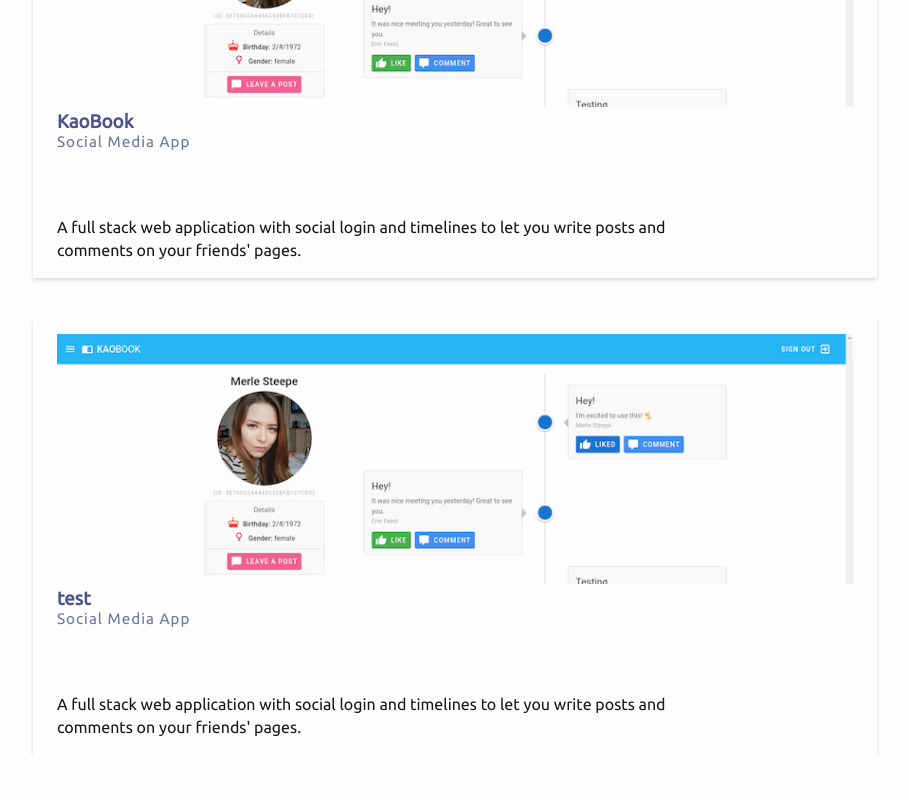
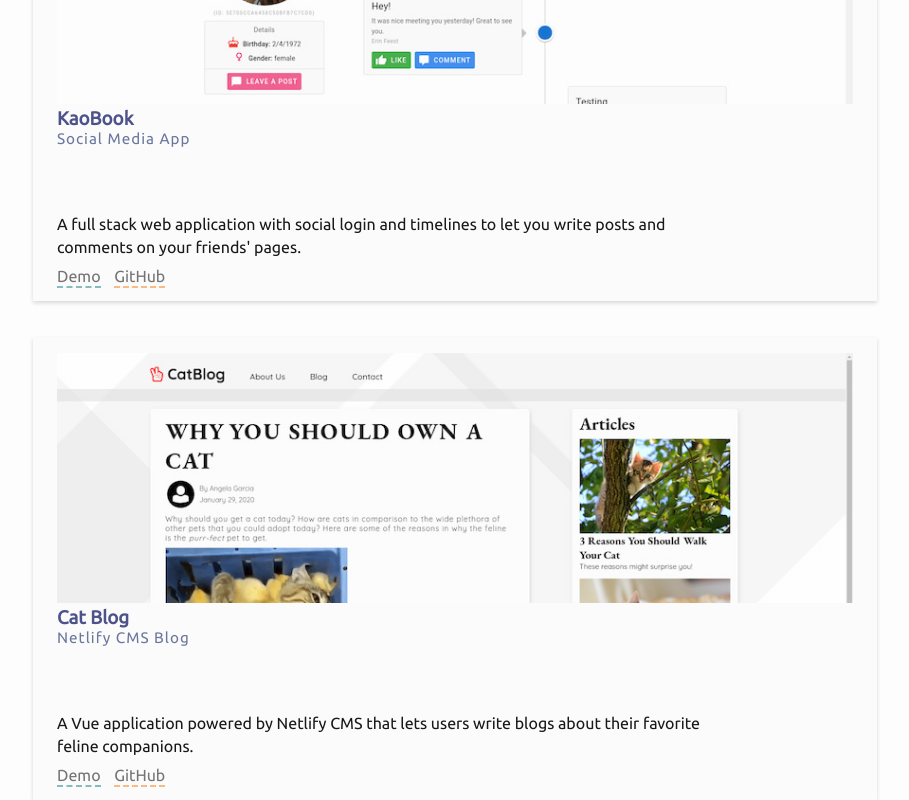
Before and after one commit to MasterBirdy/portfolio-2, a Vue app: page / in a window 1280 px wide. Shown: the part 1009-1809 px from the top of the page, without its empty margins (185-1094 px from the left). Before the commit the page ends 1764 px from the top, so only its background shows below. Built offline with nearby package versions, Linux system fonts and the light colour scheme; some icons are missing.

Commit message:
added portfolio item structure

```diff
--- a/src/components/AboutMe.vue
+++ b/src/components/AboutMe.vue
@@ -4,9 +4,9 @@
         <p class="text">
             Hi, I'm Matthew! I'm a full stack web developer. I love creating
             beautiful websites with the newest technology and modern frameworks
-            and languages including <span class="bold">JavaScript</span>,
+            and languages including <span class="bold3">NodeJS</span>,
             <span class="bold2">Vue</span>, and
-            <span class="bold3">NodeJS</span>.
+            <span class="bold">JavaScript</span>.
         </p>
         <p class="text">
             When I'm not programming, I enjoy playing computer games, running,
@@ -32,8 +32,8 @@ h2 {
     color: #3a6dcccc;
 }
 
-.bold {
-    color: rgba(25, 17, 92, 0.767);
+.bold3 {
+    color: rgba(96, 163, 15, 0.808);
     font-weight: 600;
 }
 
@@ -42,8 +42,8 @@ h2 {
     font-weight: 600;
 }
 
-.bold3 {
-    color: rgba(248, 162, 2, 0.808);
+.bold {
+    color: rgba(202, 139, 21, 0.808);
     font-weight: 600;
 }
 </style>
--- a/src/components/ProjectItem.vue
+++ b/src/components/ProjectItem.vue
@@ -1,31 +1,75 @@
 <template>
     <div class="item">
-        <div class="background-picture"></div>
+        <div
+            class="background-picture"
+            :style="{
+                backgroundImage: 'url(' + require(`@/assets/${image}`) + ')'
+            }"
+        ></div>
         <h3>{{ name }}</h3>
         <div class="info">
-            <p class="subtitle">Social Media App</p>
-            <i class="devicon-nodejs-plain colored"></i>
-            <i class="devicon-express-original-wordmark colored"></i>
-            <i class="devicon-mongodb-plain-wordmark colored"></i>
-            <i class="devicon-vuejs-plain colored"></i>
+            <p class="subtitle">{{ subtitle }}</p>
+            <i v-for="icon in icons" :class="[icon, 'colored']" :key="icon"></i>
             <p class="text">
-                A full stack web application with social login and timelines to
-                let you write posts and comments on your friends' pages.
+                {{ description }}
             </p>
+            <div class="links">
+                <a :href="demoLink">Demo</a>
+                <a :href="githubLink" class="source">GitHub</a>
+            </div>
         </div>
     </div>
 </template>
 <script>
 export default {
     props: {
-        name: String
+        name: String,
+        subtitle: String,
+        icons: Array,
+        image: String,
+        demoLink: String,
+        githubLink: String,
+        description: String
     }
 };
 </script>
 <style scoped>
+.item {
+    padding: 1rem 1.5rem;
+    box-shadow: 0 2px 4px 0 hsla(0, 0%, 0%, 0.15);
+    background-color: #fbfbfb;
+}
+
 h3 {
     margin-top: 0.25rem;
     color: #4d538a;
+}
+
+.links {
+    margin-top: 0.5rem;
+}
+
+a {
+    position: relative;
+    color: rgba(83, 83, 83, 0.808);
+    text-decoration: none;
+    margin-right: 0.85rem;
+}
+
+a::after {
+    position: absolute;
+    content: "";
+    bottom: -3px;
+    left: 0;
+    height: 1px;
+    width: 100%;
+    border-color: rgba(66, 152, 151, 0.63);
+    border-style: dashed;
+    border-width: 0 0 2px 0;
+}
+
+a.source::after {
+    border-color: rgba(249, 149, 56, 0.623);
 }
 
 .subtitle {
@@ -35,18 +79,12 @@ h3 {
     margin-bottom: 0.75rem;
 }
 
-.item {
-    padding: 1rem 1.5rem;
-    box-shadow: 0 2px 4px 0 hsla(0, 0%, 0%, 0.15);
-}
-
 .info {
     max-width: 675px;
 }
 
 .background-picture {
     height: 250px;
-    background-image: url("~@/assets/kaobook-resized.jpg");
     background-size: cover;
     background-repeat: no-repeat;
 }
--- a/src/components/Projects.vue
+++ b/src/components/Projects.vue
@@ -2,8 +2,17 @@
     <div id="projects">
         <h2>Projects</h2>
         <div class="project-grid">
-            <ProjectItem :name="'KaoBook'"></ProjectItem>
-            <ProjectItem :name="'test'"></ProjectItem>
+            <ProjectItem
+                v-for="project in projects"
+                :key="project.name"
+                :name="project.name"
+                :subtitle="project.subtitle"
+                :icons="project.icons"
+                :image="project.image"
+                :demoLink="project.demoLink"
+                :githubLink="project.githubLink"
+                :description="project.description"
+            ></ProjectItem>
         </div>
         <div class="button-grid">
             <div class="button-flex"></div>
@@ -15,6 +24,42 @@
 import ProjectItem from "@/components/ProjectItem";
 
 export default {
+    data() {
+        return {
+            projects: [
+                {
+                    name: "KaoBook",
+                    subtitle: "Social Media App",
+                    icons: [
+                        "devicon-nodejs-plain",
+                        "devicon-express-original-wordmark",
+                        "devicon-mongodb-plain-wordmark",
+                        "devicon-vuejs-plain"
+                    ],
+                    image: "kaobook-resized.jpg",
+                    demoLink: "http://138.68.2.3/",
+                    githubLink: "https://github.com/MasterBirdy/kaobook-server",
+                    description:
+                        "A full stack web application with social login and timelines to let you write posts and comments on your friends' pages."
+                },
+                {
+                    name: "Cat Blog",
+                    subtitle: "Netlify CMS Blog",
+                    icons: [
+                        "devicon-html5-plain",
+                        "devicon-css3-plain",
+                        "devicon-javascript-plain",
+                        "devicon-vuejs-plain"
+                    ],
+                    image: "catblog-resized.jpg",
+                    demoLink: "https://objective-dijkstra-75b79d.netlify.com/",
+                    githubLink: "https://github.com/MasterBirdy/crispy-eureka",
+                    description:
+                        "A Vue application powered by Netlify CMS that lets users write blogs about their favorite feline companions."
+                }
+            ]
+        };
+    },
     components: {
         ProjectItem
     }
@@ -31,11 +76,11 @@ h2 {
 }
 
 .project-grid {
-    margin-top: 1rem;
+    margin-top: 0.8rem;
     padding: 0 0.5rem;
     display: grid;
     grid-template-columns: 1fr;
-    grid-row-gap: 2.5rem;
+    grid-row-gap: 2.25rem;
 }
 
 .button-grid {
```
Also changed, not shown: src/assets/catblog-resized.jpg (added).
